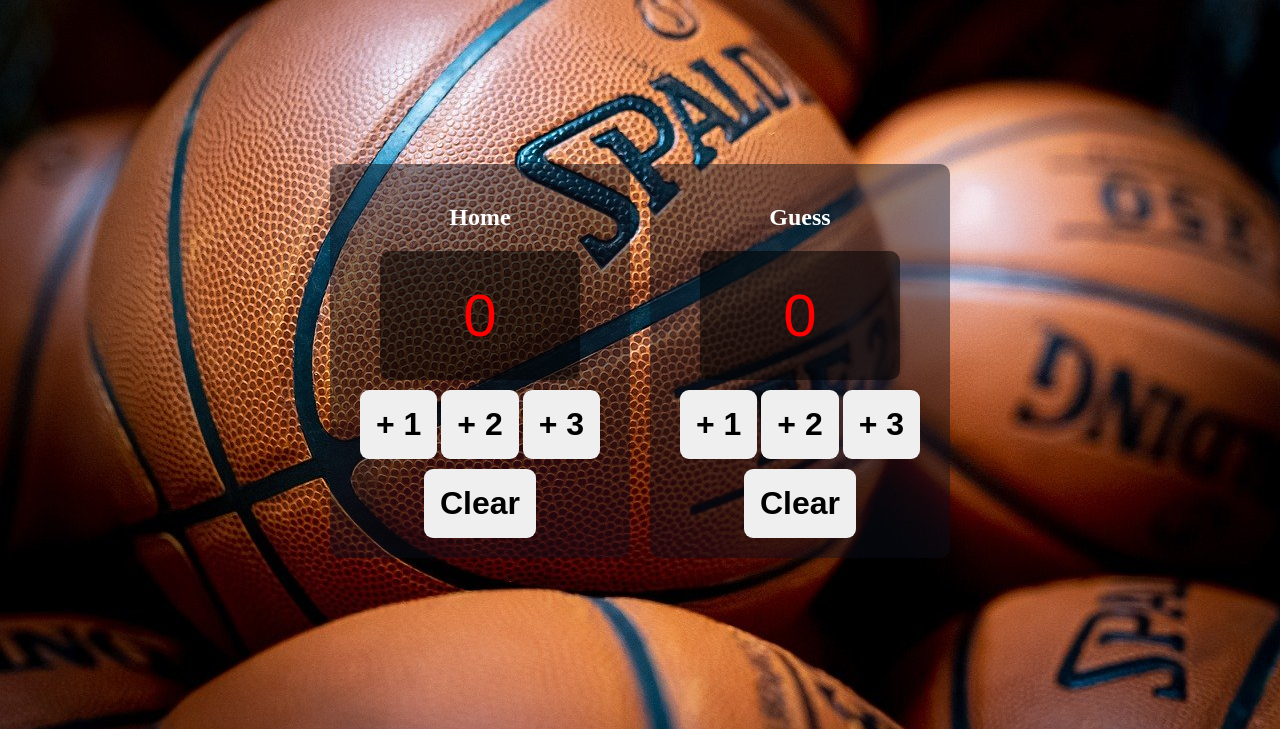
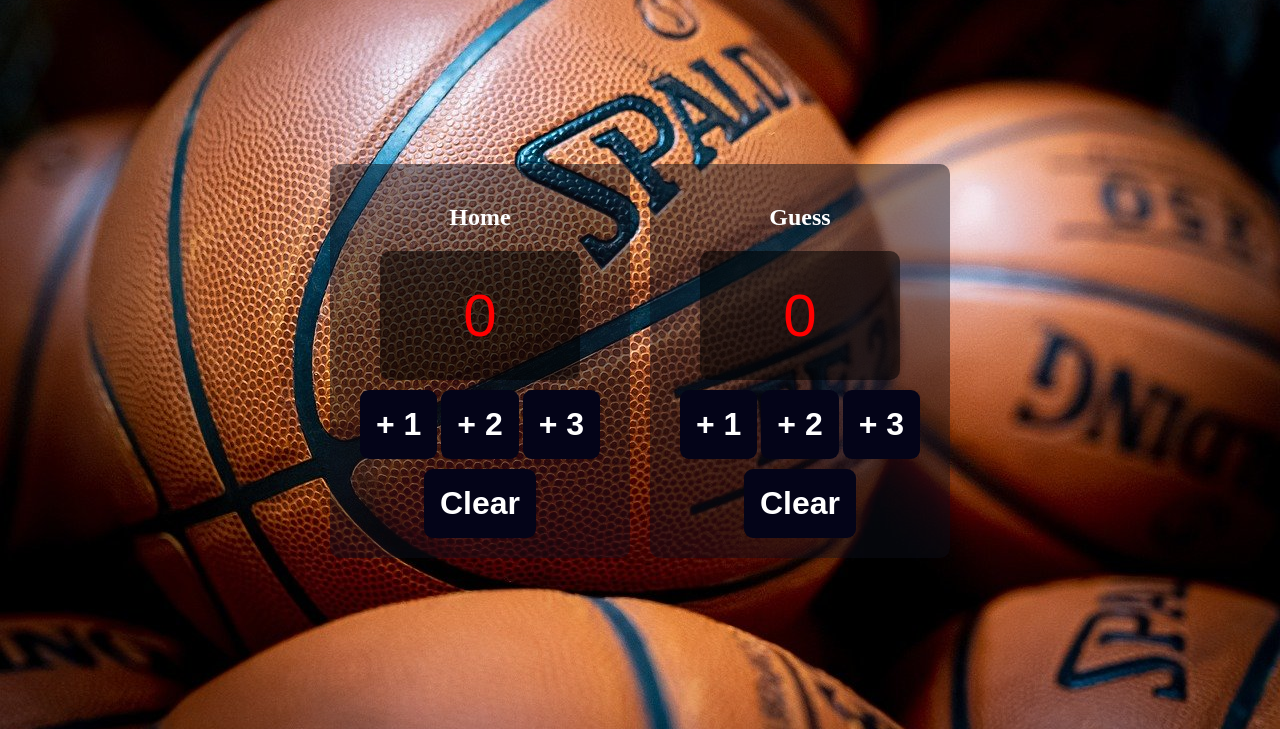
Before and after one commit to Joseph-web-create/Basket-ball-score-app, a plain HTML site: page index.html in a window 1280 px wide. Shown: the part 79-808 px from the top of the page. Drawn offline with Linux system fonts and the light colour scheme; a web font is replaced by a local one.

Commit message:
Working on styling

```diff
--- a/index.html
+++ b/index.html
@@ -8,6 +8,7 @@
     <link rel="preconnect" href="https://fonts.googleapis.com">
     <link rel="preconnect" href="https://fonts.gstatic.com" crossorigin>
     <link href="https://fonts.googleapis.com/css2?family=Tiny5&display=swap" rel="stylesheet">
+    <link rel="icon" href="image/apple-touch-icon.png">
 </head>
 <body>
     <div class="text div">
--- a/styles.css
+++ b/styles.css
@@ -60,6 +60,8 @@ button{
     font-family: "Tiny5", sans-serif;
     font-size: 2rem;
     font-weight: bold;
+    background-color: #040418;
+    color: white;
 }
 
 .container-div-0ne, .container-div-two{
```
Also changed, not shown: image/apple-touch-icon.png (added).
